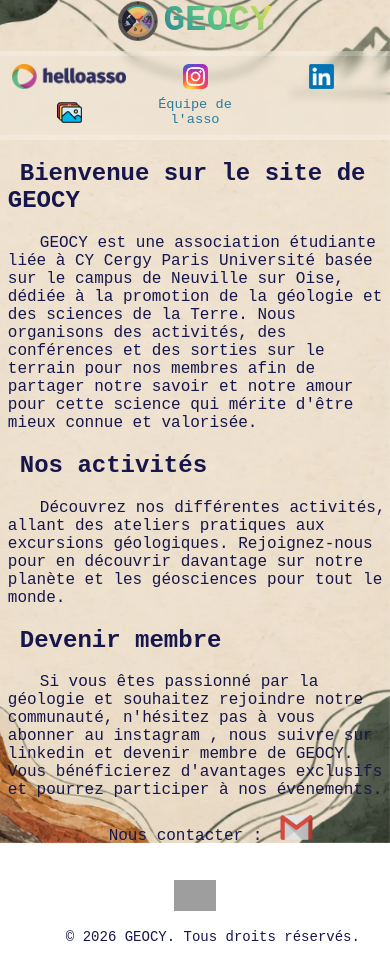
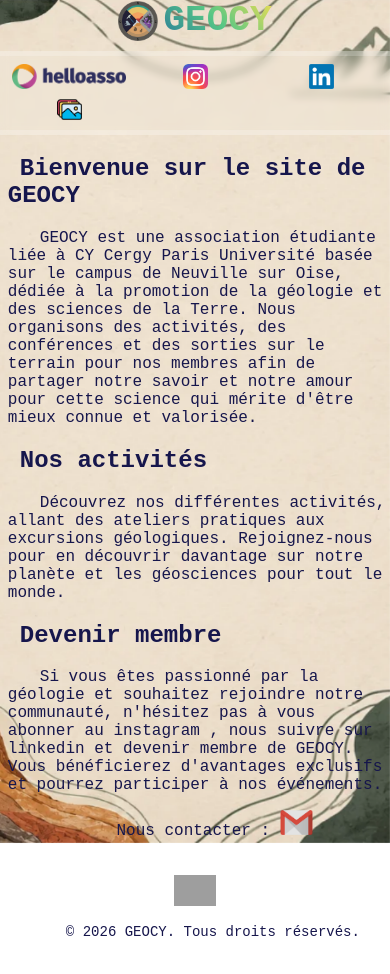
Before and after one commit to geocy95/geocy, a plain HTML site: page index.html in a window 390 px wide. Drawn offline with Linux system fonts and the light colour scheme; grey boxes are pictures that could not be loaded.

Commit message:
fixe du site sur tel v2

```diff
--- a/index.css
+++ b/index.css
@@ -29,8 +29,9 @@ body {
 }
 
 .ma-bande {
+  box-sizing: border-box;
   width: 100%;
-  height: clamp(25px, 5vw, 40px);
+  height: auto;
   margin-top: 10px;
   padding: 10px 0;
   display: flex;
@@ -54,8 +55,9 @@ body {
   display: flex;
   align-items: center;
   justify-content: center;
-  gap: 40px;
-  min-height: 100px;
+  gap: clamp(8px, 2vw, 24px);
+  width: 100%;
+  min-height: 0;
 }
 
 
@@ -107,7 +109,7 @@ a.link img {
 }
 
 a.link {
-  margin: auto 2vw;
+  margin: 0;
   text-align: center;
 }
 
@@ -147,19 +149,15 @@ a.link p {
   transition: transform 0.3s ease;
 }
 
-@media (max-width: 600px) {
+@media (max-width: 1100px) {
   .ma-bande {
-    box-sizing: border-box;
-    height: auto;
     padding: 8px 12px;
   }
 
   .logos {
     display: grid;
-    grid-template-columns: repeat(3, minmax(0, 1fr));
+    grid-template-columns: repeat(auto-fit, minmax(100px, 1fr));
     gap: 8px 12px;
-    width: 100%;
-    min-height: 0;
   }
 
   .logos a {
--- a/index.html
+++ b/index.html
@@ -32,7 +32,7 @@
                 <a class='link' href="https://www.instagram.com/geocy_95"><img src="images/instagram_icon.png" alt="Instagram"></a>
                 <a class='link' href="https://www.linkedin.com/company/geocy?trk=profile-position"><img src="images/LinkedIn_logo.png" alt="LinkedIn"></a>
                 <a class='link' href="galerie.html"><img src="images/logo_galerie.png" alt="Galerie"></a>
-                <a class='link' href="equipe.html"><p>Équipe de l'asso</p></a>
+                <!-- <a class='link' href="equipe.html"><p>Équipe de l'asso</p></a> -->
             </div>
         </nav>
         <main>
```
